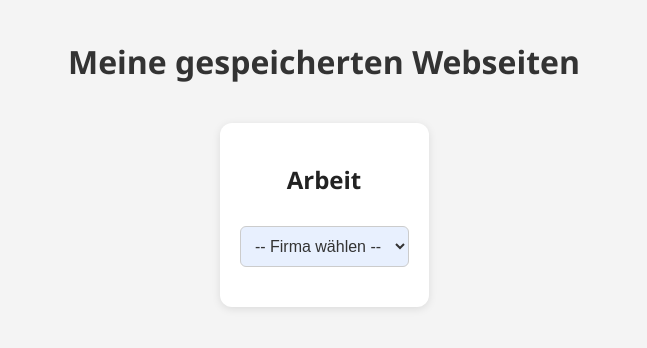
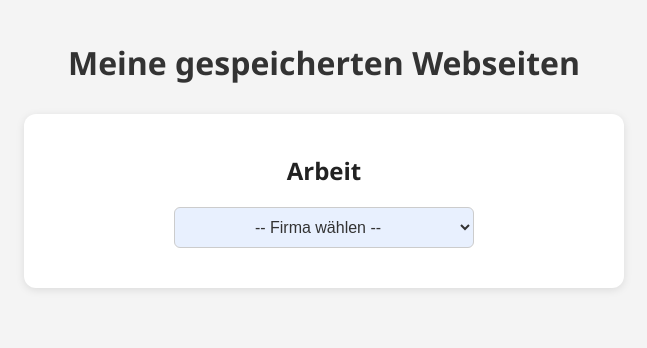
Before and after one commit to meg-service/link--bersicht, a plain HTML site: page index.html in a window 1280 px wide. Shown: the whole page, without its empty margins (316-963 px from the left). Drawn offline with Linux system fonts and the light colour scheme.

Commit message:
Add files via upload

```diff
--- a/index.html
+++ b/index.html
@@ -1,3 +1,4 @@
+
 <!DOCTYPE html>
 <html lang="de">
 <head>
@@ -8,19 +9,20 @@
   <style>
     body {
       font-family: "Segoe UI", "Roboto", "Helvetica Neue", sans-serif;
-      margin: 40px;
+      margin: 0;
+      padding: 20px;
       background-color: #f4f4f4;
       color: #333;
+      display: flex;
+      justify-content: center;
+    }
+    .wrapper {
+      width: 100%;
+      max-width: 600px;
     }
     h1 {
       text-align: center;
-      margin-bottom: 40px;
-    }
-    .grid-container {
-      display: grid;
-      grid-template-columns: repeat(auto-fit, minmax(320px, 1fr));
-      gap: 30px;
-      justify-content: center;
+      margin-bottom: 30px;
     }
     .column {
       background-color: white;
@@ -30,8 +32,6 @@
       display: flex;
       flex-direction: column;
       align-items: center;
-      max-width: 500px;
-      margin: 0 auto;
     }
     .column h2 {
       margin-bottom: 20px;
@@ -45,15 +45,21 @@
       width: 100%;
       max-width: 300px;
       text-align: center;
-      margin-top: 10px;
       background-color: #e8f0fe;
       color: #333;
+    }
+    .link-container {
+      margin-top: 20px;
+      width: 100%;
+      display: flex;
+      flex-direction: column;
+      align-items: center;
     }
     .link-button {
       display: flex;
       align-items: center;
       justify-content: center;
-      margin: 12px auto;
+      margin: 10px 0;
       padding: 14px 20px;
       font-size: 16px;
       background-color: #0078D4;
@@ -61,7 +67,6 @@
       border: none;
       border-radius: 10px;
       text-decoration: none;
-      text-align: center;
       width: 100%;
       max-width: 400px;
       box-shadow: 0 2px 5px rgba(0, 0, 0, 0.1);
@@ -74,15 +79,11 @@
     .link-button span {
       margin-left: 8px;
     }
-    .link-container {
-      margin-top: 20px;
-      width: 100%;
-    }
   </style>
 </head>
 <body>
-<h1>Meine gespeicherten Webseiten</h1>
-<div class="grid-container">
+<div class="wrapper">
+  <h1>Meine gespeicherten Webseiten</h1>
   <div class="column">
     <h2>Arbeit</h2>
     <select class="select-box" onchange="zeigeLinks('arbeit', this.value)">
@@ -104,7 +105,7 @@
         { name: "BASF Kontraktoren-Pass", url: "https://communications.extranet.basf.com/portal/basf/de/dt.jsp?setCursor=1_926664" },
         { name: "BASF Infocenter", url: "https://basf.sharepoint.com/sites/technical-rules/contractor-management" },
         { name: "BASF Technical Extranet", url: "https://basf.sharepoint.com/sites/technical-rules/Rohrklassen/Forms/AllItems.aspx" },
-        { name: "BASF DigiTi", url: "https://federation.basf.com/nidp/app/login?id=3IAM&sid=0&option=credential&sid=0&target=https%3A%2F%2Ffederation.basf.com%2Fnidp%2Foauth%2Fnam%2Fauthz%3Fresponse_type%3Dcode%26client_id%3Dec35ac09-2e48-41e3-a94f-88d52b262105%26scope%3Dprofile1%2BDigiTi%2BAppStorePortal%26state%3DHENgNb5eVZ5f1HrJiyCP1IVAHqZKikWHBUdmkJgoUBo%3D%26redirect_uri%3Dhttps%3A%2F%2Fdigiti.basf.com%2Flogin%2Foauth2%2Fcode%2Fbasffederationlogin%26acr_values%3D3IAM%2FLogin%2FExternal" }
+        { name: "BASF DigiTi", url: "https://digiti.basf.com" }
       ]
     }
   };
```
Also changed, not shown: favicon.png (added).
